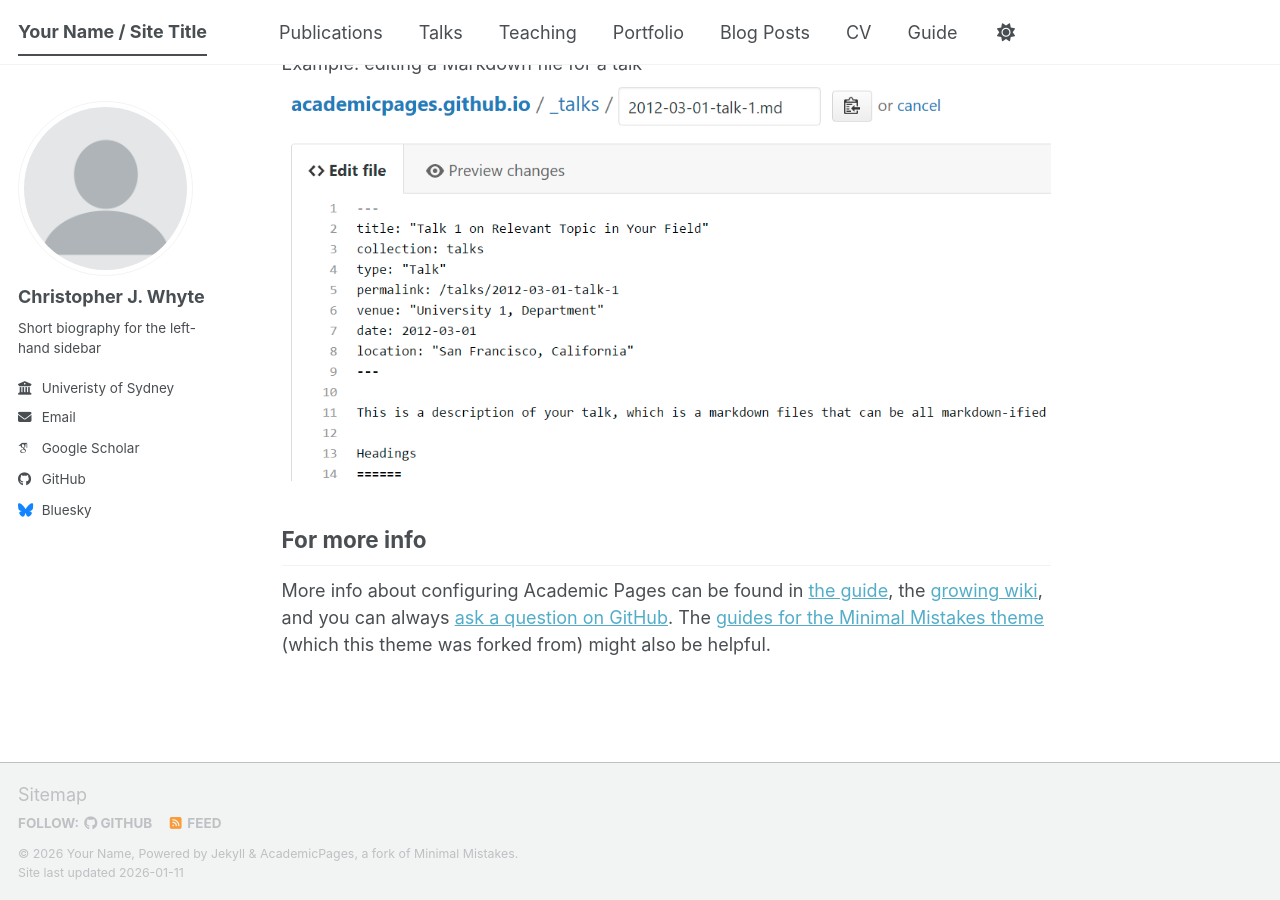
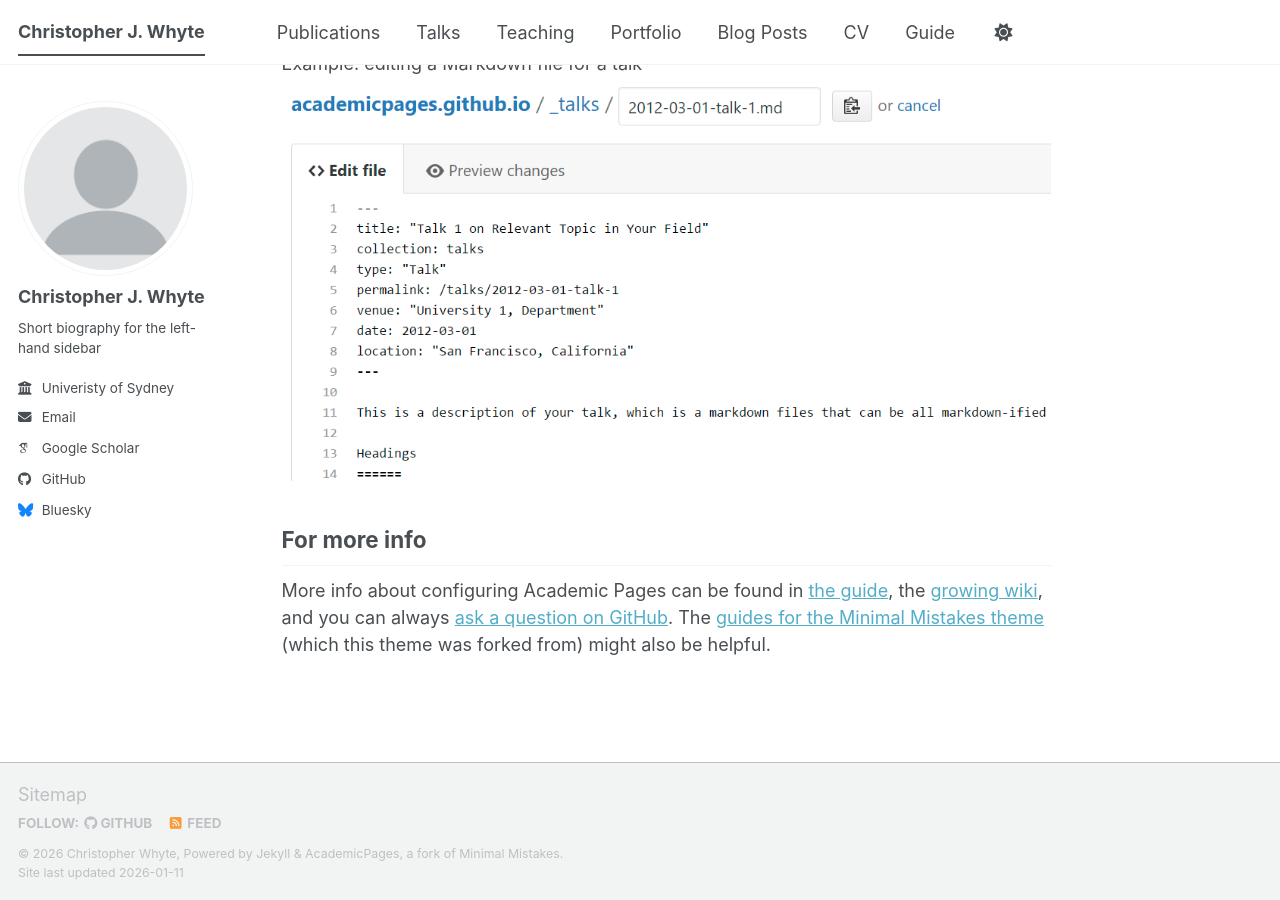
Before and after one commit to cjwhyte/cjwhyte.github.io, a Jekyll site: the page built from _pages/about.md, in a window 1280 px wide and 900 px high, scrolled down 2720 px. Built offline with Jekyll 4.4.1, drawn with Linux system fonts in a browser that asks for light colours; some web fonts are replaced; a script bundle is joined from its source files by our own code; library files that are not in the unit come from our copies.

Commit message:
Update personal information in _config.yml

```diff
--- a/_config.yml
+++ b/_config.yml
@@ -9,9 +9,9 @@
 # Basic Site Settings
 locale                   : "en-US"
 site_theme               : "default" # The available themes options are "default", "air", "sunrise", "mint", "dirt" and "contrast"
-title                    : "Your Name / Site Title"
+title                    : "Christopher J. Whyte"
 title_separator          : "-"
-name                     : &name "Your Name"
+name                     : &name "Christopher Whyte"
 description              : &description "Your Name's academic portfolio"   # Update this with a general description of your site, this is the default if not overridden by a page
 url                      : https://cjwhyte.github.io # The base hostname & protocol for your site e.g. "https://[your GitHub username].github.io",
                                                            # or if you already have some other page hosted on Github then use "https://[your GitHub username].github.io/[Your Repo Name]"
@@ -35,7 +35,7 @@
   # Academic websites
   academia         : # URL
   arxiv            : # URL - Update with the correct link to your profile
-  googlescholar    : "https://scholar.google.com/citations?user=PS_CX0AAAAAJ"
+  googlescholar    : "https://scholar.google.com/citations?user=Mo2Aan8AAAAJ&hl=en"
   inspire-hep      : # URL
   impactstory      : # URL
   orcid            : # "https://orcid.org/yourorcidurl"
```
